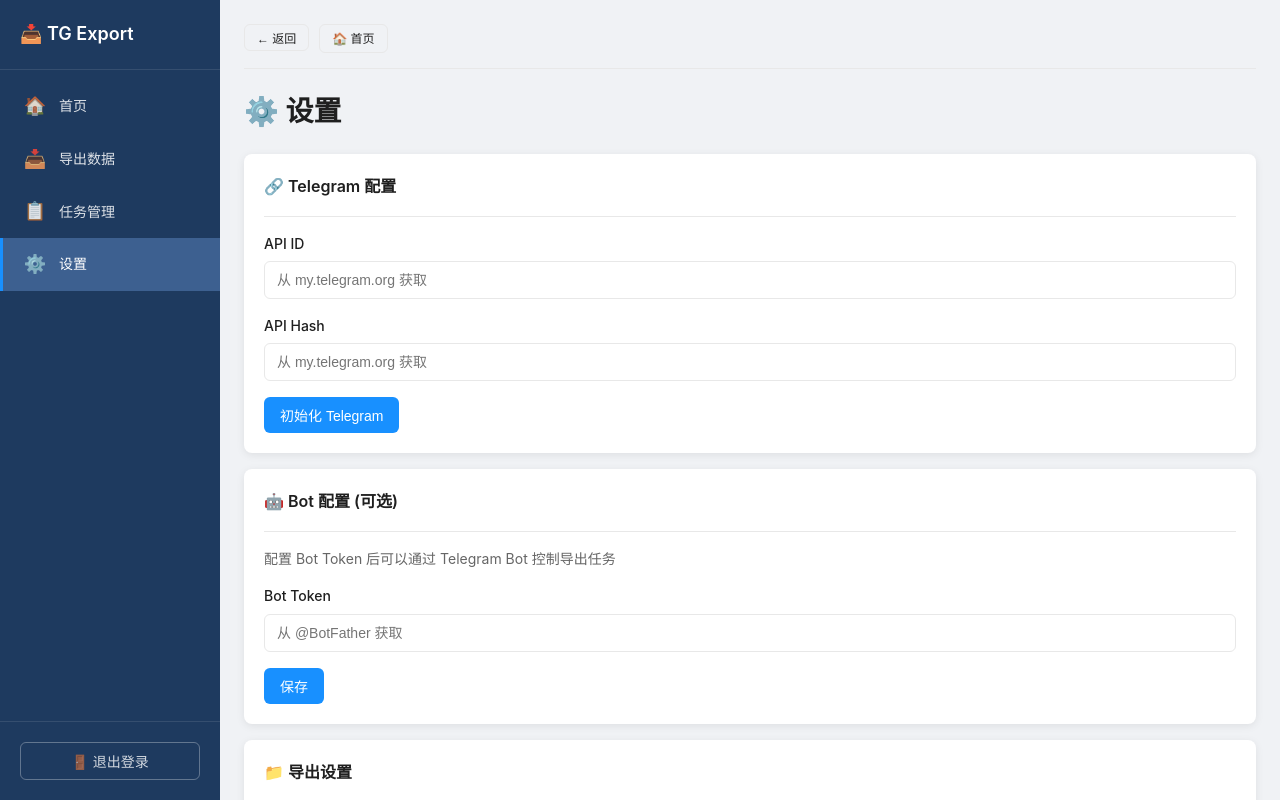
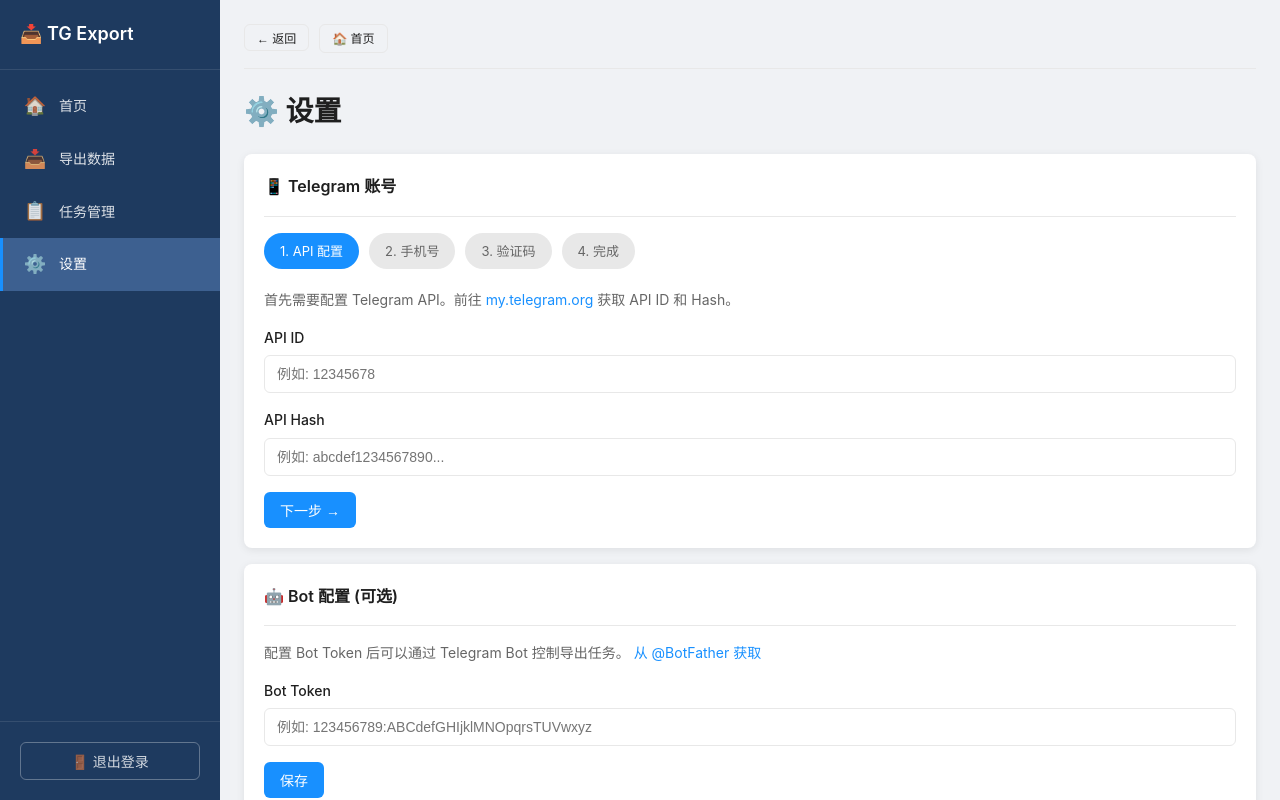
Before and after one commit to zfonlyone/tg-export, a Vue app in the folder frontend/: page /settings in a window 1280 px wide. Shown: the top 800 px of the page. Built offline with nearby package versions, Linux system fonts and the light colour scheme; no server answers; sample sign-in values are in the browser's storage.

Commit message:
fix: login bug

```diff
--- a/frontend/src/views/Settings.vue
+++ b/frontend/src/views/Settings.vue
@@ -2,87 +2,135 @@
   <div class="fade-in">
     <h1 style="margin-bottom: 20px;">⚙️ 设置</h1>
 
-    <!-- Telegram 配置 -->
+    <!-- Telegram 账号登录 -->
     <div class="card">
       <div class="card-header">
-        <h2>🔗 Telegram 配置</h2>
+        <h2>📱 Telegram 账号</h2>
       </div>
 
-      <div v-if="telegramStatus.authorized" style="margin-bottom: 20px;">
-        <div style="display: flex; align-items: center; gap: 15px; padding: 15px; background: #d4edda; border-radius: 8px;">
-          <span style="font-size: 24px;">✅</span>
-          <div>
-            <div style="font-weight: 600;">已连接: {{ telegramStatus.user?.first_name }}</div>
-            <div style="color: #666;">@{{ telegramStatus.user?.username }}</div>
+      <!-- 已连接状态 -->
+      <div v-if="telegramStatus.authorized">
+        <div style="display: flex; align-items: center; gap: 15px; padding: 15px; background: #d4edda; border-radius: 8px; margin-bottom: 15px;">
+          <div style="width: 50px; height: 50px; background: var(--primary); border-radius: 50%; display: flex; align-items: center; justify-content: center; color: white; font-size: 24px;">
+            {{ telegramStatus.user?.first_name?.[0] || '?' }}
+          </div>
+          <div style="flex: 1;">
+            <div style="font-weight: 600; font-size: 16px;">{{ telegramStatus.user?.first_name }} {{ telegramStatus.user?.last_name }}</div>
+            <div style="color: #666;">@{{ telegramStatus.user?.username || 'N/A' }}</div>
+            <div style="color: #999; font-size: 12px;">ID: {{ telegramStatus.user?.id }}</div>
+          </div>
+          <span class="status-badge status-completed">已连接</span>
+        </div>
+        <button @click="disconnectTelegram" class="btn btn-outline" style="color: var(--danger); border-color: var(--danger);">
+          🚪 断开连接
+        </button>
+      </div>
+
+      <!-- 未连接 - 登录流程 -->
+      <div v-else>
+        <!-- 步骤指示器 -->
+        <div style="display: flex; gap: 10px; margin-bottom: 20px;">
+          <div :class="['login-step', loginStep >= 1 ? 'active' : '']">1. API 配置</div>
+          <div :class="['login-step', loginStep >= 2 ? 'active' : '']">2. 手机号</div>
+          <div :class="['login-step', loginStep >= 3 ? 'active' : '']">3. 验证码</div>
+          <div :class="['login-step', loginStep >= 4 ? 'active' : '']">4. 完成</div>
+        </div>
+
+        <!-- 步骤 1: API 配置 -->
+        <div v-if="loginStep === 1">
+          <p style="color: #666; margin-bottom: 15px;">
+            首先需要配置 Telegram API。前往
+            <a href="https://my.telegram.org/apps" target="_blank" style="color: var(--primary);">my.telegram.org</a>
+            获取 API ID 和 Hash。
+          </p>
+          <div class="form-group">
+            <label class="form-label">API ID</label>
+            <input v-model="apiId" type="number" class="form-input" placeholder="例如: 12345678">
+          </div>
+          <div class="form-group">
+            <label class="form-label">API Hash</label>
+            <input v-model="apiHash" type="text" class="form-input" placeholder="例如: abcdef1234567890...">
+          </div>
+          <button @click="initTelegram" class="btn btn-primary" :disabled="!apiId || !apiHash || loading">
+            {{ loading ? '初始化中...' : '下一步 →' }}
+          </button>
+        </div>
+
+        <!-- 步骤 2: 手机号 -->
+        <div v-if="loginStep === 2">
+          <p style="color: #666; margin-bottom: 15px;">
+            输入您的 Telegram 手机号码（含国际区号）
+          </p>
+          <div class="form-group">
+            <label class="form-label">手机号码</label>
+            <input v-model="phone" type="tel" class="form-input" placeholder="+86 138xxxxxxxx">
+          </div>
+          <div style="display: flex; gap: 10px;">
+            <button @click="loginStep = 1" class="btn btn-outline">← 上一步</button>
+            <button @click="sendCode" class="btn btn-primary" :disabled="!phone || loading">
+              {{ loading ? '发送中...' : '发送验证码' }}
+            </button>
+          </div>
+        </div>
+
+        <!-- 步骤 3: 验证码 -->
+        <div v-if="loginStep === 3">
+          <p style="color: #666; margin-bottom: 15px;">
+            验证码已发送到您的 Telegram 应用，请查收
+          </p>
+          <div class="form-group">
+            <label class="form-label">验证码</label>
+            <input v-model="code" type="text" class="form-input" placeholder="输入5位验证码" maxlength="5">
+          </div>
+          <div style="display: flex; gap: 10px;">
+            <button @click="loginStep = 2" class="btn btn-outline">← 上一步</button>
+            <button @click="signIn" class="btn btn-primary" :disabled="!code || loading">
+              {{ loading ? '验证中...' : '验证登录' }}
+            </button>
+          </div>
+        </div>
+
+        <!-- 步骤 3.5: 两步验证密码 -->
+        <div v-if="loginStep === 35">
+          <p style="color: #666; margin-bottom: 15px;">
+            您的账号已启用两步验证，请输入密码
+          </p>
+          <div class="form-group">
+            <label class="form-label">两步验证密码</label>
+            <input v-model="password" type="password" class="form-input" placeholder="输入两步验证密码">
+          </div>
+          <div style="display: flex; gap: 10px;">
+            <button @click="loginStep = 3" class="btn btn-outline">← 上一步</button>
+            <button @click="signIn" class="btn btn-primary" :disabled="!password || loading">
+              {{ loading ? '验证中...' : '确认登录' }}
+            </button>
           </div>
         </div>
       </div>
 
-      <div v-else>
-        <div class="form-group">
-          <label class="form-label">API ID</label>
-          <input v-model="apiId" type="number" class="form-input" placeholder="从 my.telegram.org 获取">
-        </div>
-
-        <div class="form-group">
-          <label class="form-label">API Hash</label>
-          <input v-model="apiHash" type="text" class="form-input" placeholder="从 my.telegram.org 获取">
-        </div>
-
-        <button @click="initTelegram" class="btn btn-primary" :disabled="!apiId || !apiHash">
-          初始化 Telegram
-        </button>
-
-        <div v-if="showLogin" style="margin-top: 20px; padding-top: 20px; border-top: 1px solid var(--border);">
-          <h3 style="margin-bottom: 15px;">登录验证</h3>
-
-          <div v-if="loginStep === 1">
-            <div class="form-group">
-              <label class="form-label">手机号码</label>
-              <input v-model="phone" type="tel" class="form-input" placeholder="+86 138xxxx">
-            </div>
-            <button @click="sendCode" class="btn btn-primary" :disabled="!phone">发送验证码</button>
-          </div>
-
-          <div v-if="loginStep === 2">
-            <div class="form-group">
-              <label class="form-label">验证码</label>
-              <input v-model="code" type="text" class="form-input" placeholder="输入收到的验证码">
-            </div>
-            <button @click="signIn" class="btn btn-primary" :disabled="!code">验证登录</button>
-          </div>
-
-          <div v-if="loginStep === 3">
-            <div class="form-group">
-              <label class="form-label">两步验证密码</label>
-              <input v-model="password" type="password" class="form-input" placeholder="输入两步验证密码">
-            </div>
-            <button @click="signIn" class="btn btn-primary" :disabled="!password">确认</button>
-          </div>
-        </div>
-      </div>
-
-      <div v-if="message" :style="{ color: messageType === 'error' ? 'var(--danger)' : 'var(--success)', marginTop: '15px' }">
+      <!-- 消息提示 -->
+      <div v-if="message" :style="{ color: messageType === 'error' ? 'var(--danger)' : 'var(--success)', marginTop: '15px', padding: '10px', borderRadius: '6px', background: messageType === 'error' ? '#fee' : '#efe' }">
         {{ message }}
       </div>
     </div>
 
-    <!-- Bot 配置 -->
+    <!-- Bot 配置 (可选) -->
     <div class="card">
       <div class="card-header">
         <h2>🤖 Bot 配置 (可选)</h2>
       </div>
 
       <p style="color: #666; margin-bottom: 15px;">
-        配置 Bot Token 后可以通过 Telegram Bot 控制导出任务
+        配置 Bot Token 后可以通过 Telegram Bot 控制导出任务。
+        <a href="https://t.me/BotFather" target="_blank" style="color: var(--primary);">从 @BotFather 获取</a>
       </p>
 
       <div class="form-group">
         <label class="form-label">Bot Token</label>
-        <input v-model="botToken" type="text" class="form-input" placeholder="从 @BotFather 获取">
+        <input v-model="botToken" type="text" class="form-input" placeholder="例如: 123456789:ABCdefGHIjklMNOpqrsTUVwxyz">
       </div>
 
-      <button @click="saveBotToken" class="btn btn-primary">保存</button>
+      <button @click="saveBotToken" class="btn btn-primary" :disabled="!botToken">保存</button>
     </div>
 
     <!-- 导出设置 -->
@@ -121,8 +169,8 @@
 const maxConcurrent = ref(5)
 
 const telegramStatus = ref({ authorized: false, user: null })
-const showLogin = ref(false)
 const loginStep = ref(1)
+const loading = ref(false)
 const message = ref('')
 const messageType = ref('success')
 
@@ -143,34 +191,45 @@
     }
     exportPath.value = settingsRes.data.export_path || '/downloads'
     maxConcurrent.value = settingsRes.data.max_concurrent_downloads || 5
+
+    // 如果已有 API 配置但未登录，跳到步骤2
+    if (apiId.value && !telegramStatus.value.authorized) {
+      loginStep.value = 2
+    }
   } catch (err) {
     console.error('获取设置失败:', err)
   }
 }
 
 async function initTelegram() {
+  loading.value = true
   try {
     await axios.post(`/api/telegram/init?api_id=${apiId.value}&api_hash=${apiHash.value}`, {}, { headers: getAuthHeader() })
-    showLogin.value = true
-    loginStep.value = 1
-    showMessage('初始化成功，请输入手机号', 'success')
+    loginStep.value = 2
+    showMessage('API 配置成功，请输入手机号', 'success')
   } catch (err) {
     showMessage('初始化失败: ' + (err.response?.data?.detail || err.message), 'error')
+  } finally {
+    loading.value = false
   }
 }
 
 async function sendCode() {
+  loading.value = true
   try {
     const res = await axios.post(`/api/telegram/send-code?phone=${encodeURIComponent(phone.value)}`, {}, { headers: getAuthHeader() })
     phoneCodeHash.value = res.data.phone_code_hash
-    loginStep.value = 2
-    showMessage('验证码已发送', 'success')
+    loginStep.value = 3
+    showMessage('验证码已发送，请查看 Telegram 应用', 'success')
   } catch (err) {
     showMessage('发送失败: ' + (err.response?.data?.detail || err.message), 'error')
+  } finally {
+    loading.value = false
   }
 }
 
 async function signIn() {
+  loading.value = true
   try {
     await axios.post('/api/telegram/sign-in', null, {
       headers: getAuthHeader(),
@@ -181,22 +240,41 @@
         password: password.value || undefined
       }
     })
-    showMessage('登录成功!', 'success')
+    showMessage('🎉 登录成功!', 'success')
     await fetchStatus()
-    showLogin.value = false
   } catch (err) {
     const detail = err.response?.data?.detail || err.message
-    if (detail.includes('2FA') || detail.includes('password')) {
-      loginStep.value = 3
+    if (detail.includes('2FA') || detail.includes('password') || detail.includes('two-step')) {
+      loginStep.value = 35  // 两步验证
       showMessage('请输入两步验证密码', 'success')
     } else {
       showMessage('登录失败: ' + detail, 'error')
     }
+  } finally {
+    loading.value = false
+  }
+}
+
+async function disconnectTelegram() {
+  if (!confirm('确定要断开 Telegram 连接吗？')) return
+
+  try {
+    await axios.post('/api/telegram/disconnect', {}, { headers: getAuthHeader() })
+    telegramStatus.value = { authorized: false, user: null }
+    loginStep.value = 1
+    showMessage('已断开连接', 'success')
+  } catch (err) {
+    showMessage('断开失败: ' + (err.response?.data?.detail || err.message), 'error')
   }
 }
 
 async function saveBotToken() {
-  showMessage('Bot Token 已保存', 'success')
+  try {
+    await axios.post('/api/settings/bot-token', { token: botToken.value }, { headers: getAuthHeader() })
+    showMessage('Bot Token 已保存', 'success')
+  } catch (err) {
+    showMessage('保存失败: ' + (err.response?.data?.detail || err.message), 'error')
+  }
 }
 
 async function saveSettings() {
@@ -219,3 +297,19 @@
 
 onMounted(fetchStatus)
 </script>
+
+<style scoped>
+.login-step {
+  padding: 8px 16px;
+  background: var(--border);
+  border-radius: 20px;
+  color: #666;
+  font-size: 13px;
+  white-space: nowrap;
+}
+
+.login-step.active {
+  background: var(--primary);
+  color: white;
+}
+</style>
```
